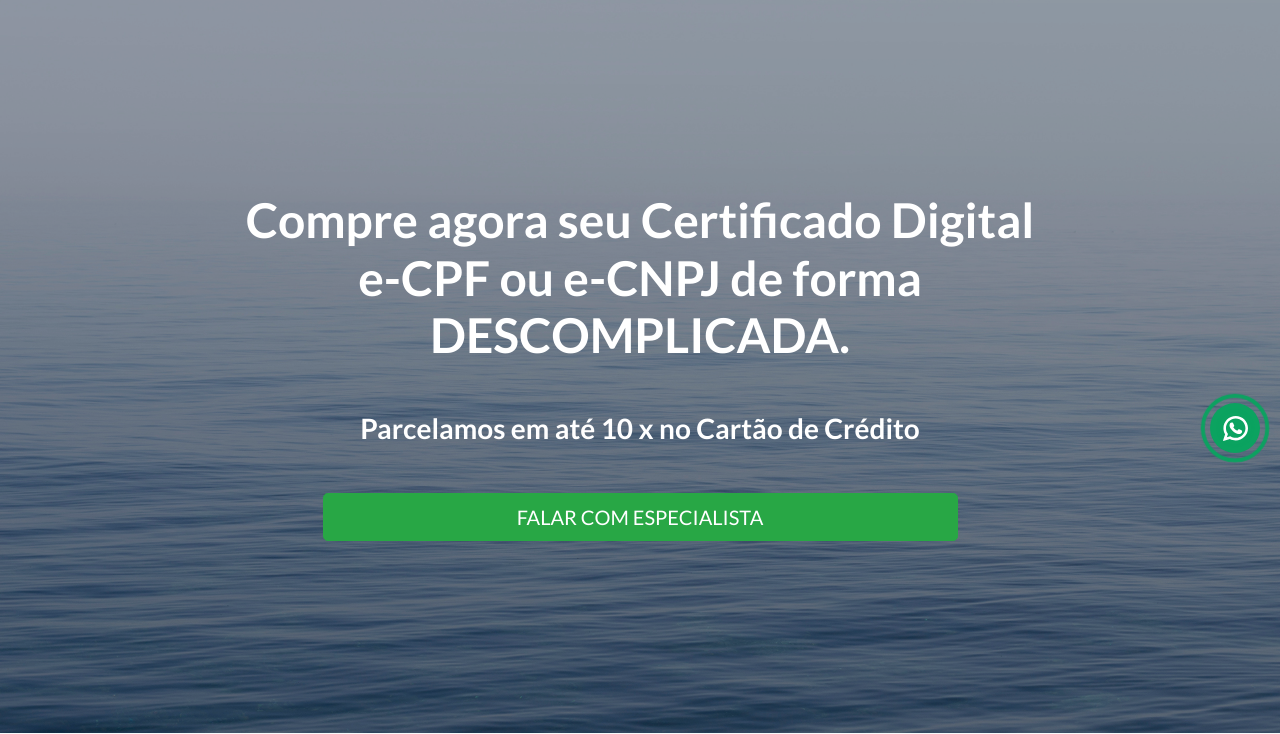
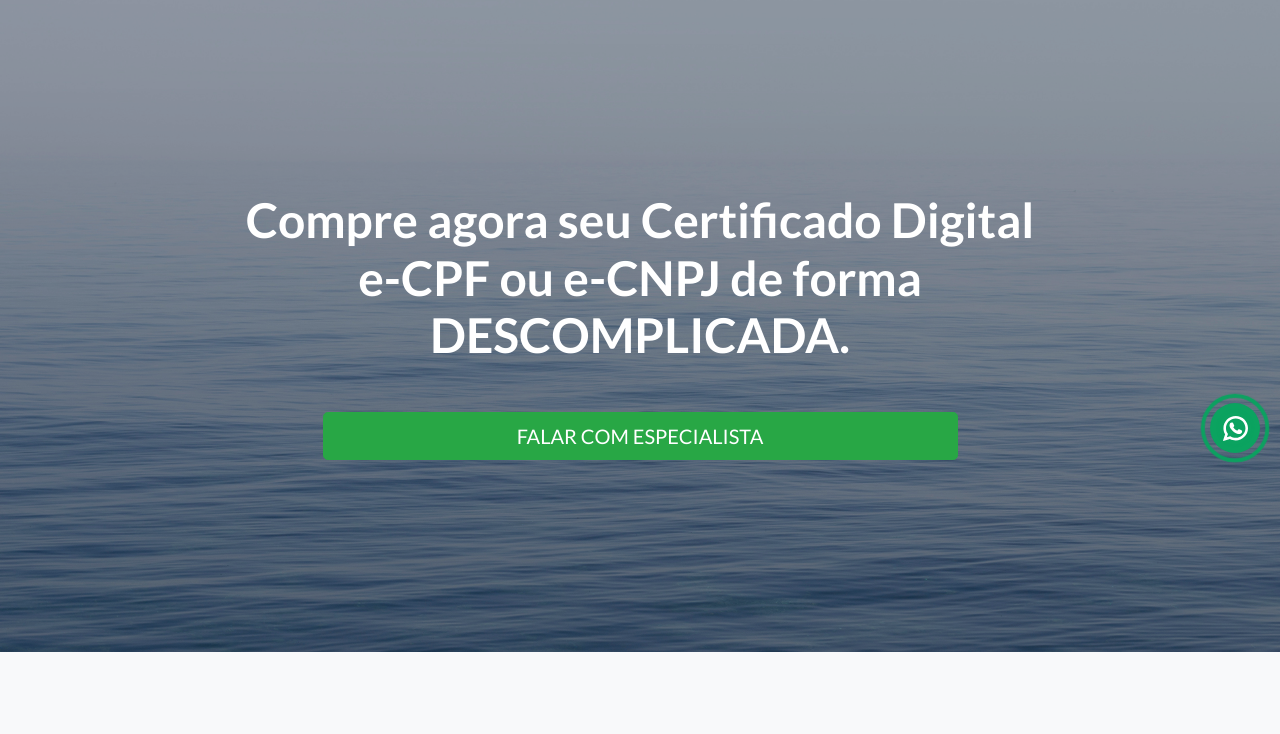
Before and after one commit to jhonattas/auditta-contato, a PHP site: page /source/views/homepage.php in a window 1280 px wide. Shown: the part 327-1061 px from the top of the page. Run offline with PHP 8.4, Linux system fonts and the light colour scheme; some libraries are stand-ins or nearby versions.

Commit message:
remove a informacao do cartao de credito

```diff
--- a/source/views/homepage.php
+++ b/source/views/homepage.php
@@ -47,7 +47,7 @@
       <div class="row">
         <div class="col-xl-9 mx-auto">
           <h1 class="mb-5">Compre agora seu Certificado Digital e-CPF ou e-CNPJ de forma DESCOMPLICADA.</h1>
-          <h3 class="mb-5">Parcelamos em até 10 x no Cartão de Crédito</h3>
+          <!-- <h3 class="mb-5">Parcelamos em até 10 x no Cartão de Crédito</h3> -->
         </div>
         <div class="col-md-10 col-lg-8 col-xl-7 mx-auto">
           <form>
```
